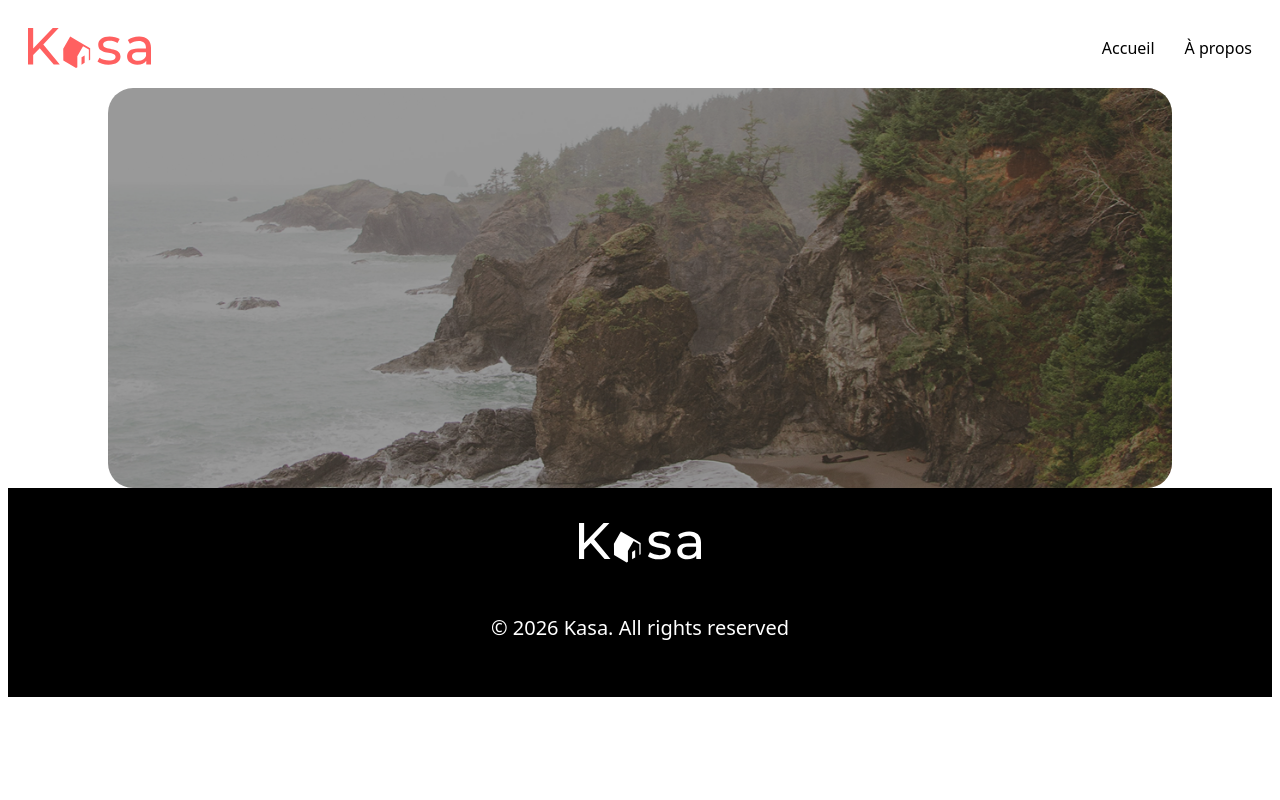
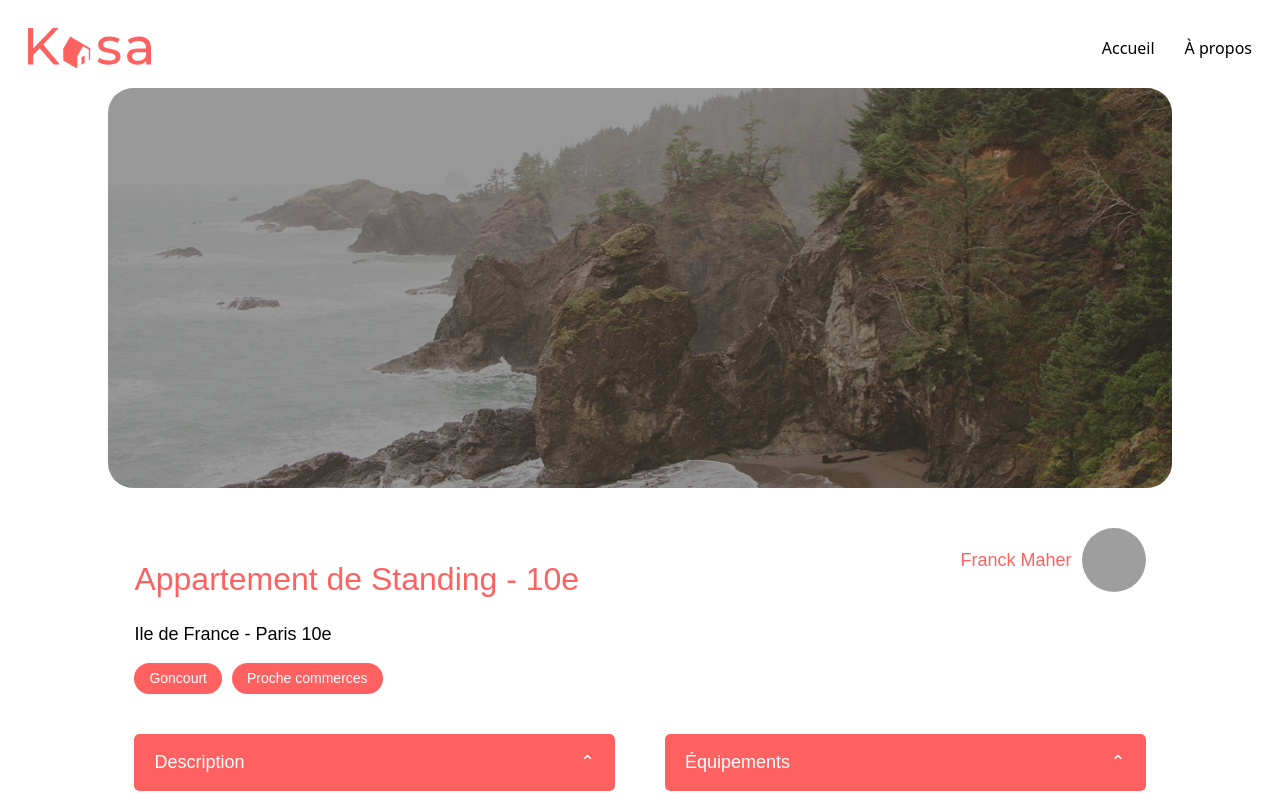
Before and after one commit to HutchAlpha/OpenClassRoom-Projet11-Kosa, a React (Vite) app: page /0979876d/detail in a window 1280 px wide. Shown: the top 800 px of the page. Built offline with nearby package versions, Linux system fonts and the light colour scheme; grey boxes are pictures that could not be loaded.

Commit message:
Avancement Style, systéme a constuire plus tard + systéme étoile + multi img

```diff
--- a/public/Scss/Detail.scss
+++ b/public/Scss/Detail.scss
@@ -22,3 +22,179 @@
     object-fit: cover;
   }
 }
+
+
+
+/* =========================
+   CONTENEUR GLOBAL
+========================= */
+
+.Detail {
+  width: 80%;
+  margin: 40px auto 80px;
+  font-family: sans-serif;
+  color: #ff6060;
+}
+
+/* =========================
+   TITRE + INFOS
+========================= */
+
+.BlockTitle {
+  display: flex;
+  justify-content: space-between;
+  align-items: flex-start;
+  margin-top: 30px;
+
+  &__Left {
+    max-width: 70%;
+
+    h2 {
+      font-size: 32px;
+      font-weight: 500;
+      margin-bottom: 5px;
+    }
+
+    p {
+      color: black;
+      font-size: 18px;
+      margin-bottom: 15px;
+    }
+  }
+
+  &__Tags {
+    display: flex;
+    gap: 10px;
+
+    span {
+      background-color: #ff6060;
+      color: white;
+      padding: 5px 15px;
+      border-radius: 20px;
+      font-size: 14px;
+      white-space: nowrap;
+    }
+  }
+
+  &__Right {
+    display: flex;
+    flex-direction: column;
+    align-items: flex-end;
+    gap: 15px;
+
+    .host {
+      display: flex;
+      align-items: center;
+      gap: 10px;
+
+      span {
+        font-size: 18px;
+        text-align: right;
+      }
+
+      img {
+        width: 64px;
+        height: 64px;
+        border-radius: 50%;
+        object-fit: cover;
+      }
+    }
+
+    .rating {
+      display: flex;
+      gap: 8px;
+
+      svg {
+        width: 20px;
+        height: 20px;
+        fill: #ff6060;
+
+        &.inactive {
+          fill: #e3e3e3;
+        }
+      }
+    }
+  }
+}
+
+/* =========================
+   ACCORDÉONS (Description / Équipements)
+========================= */
+
+.contenueDetail {
+  width: 100%;
+  margin-top: 40px;
+
+  .accordeon {
+    display: flex;
+    gap: 50px;
+
+    .accordeon-item {
+      width: 50%;
+      border-radius: 5px;
+      overflow: hidden;
+
+      .accordeon-entete {
+        padding: 15px 20px;
+        background-color: #ff6060;
+        color: #fff;
+        display: flex;
+        justify-content: space-between;
+        align-items: center;
+        cursor: pointer;
+        font-size: 18px;
+        border-radius: 5px;
+      }
+
+      .accordeon-icone {
+        transition: transform 0.3s ease;
+      }
+
+      .accordeon-contenu {
+        background-color: #f7f7f7;
+        color: black;
+        padding: 0 20px;
+        max-height: 0;
+        overflow: hidden;
+        transition: max-height 0.3s ease, padding 0.3s ease;
+        line-height: 1.6;
+      }
+
+      &.est-ouvert {
+        .accordeon-icone {
+          transform: rotate(180deg);
+        }
+
+        .accordeon-contenu {
+          max-height: 300px;
+          padding: 20px;
+        }
+      }
+    }
+  }
+}
+
+
+.ImgPresentationDetail {
+  position: relative;
+  height: 400px;
+  margin: 0 100px;
+  border-radius: 25px;
+  overflow: hidden;
+  display: flex;
+  align-items: center;
+  justify-content: center;
+
+  &::after {
+    content: "";
+    position: absolute;
+    inset: 0;
+    background: rgba(0, 0, 0, 0.4);
+  }
+
+  .BackgroundImg {
+    width: 100%;
+    height: 100%;
+    object-fit: cover;
+  }
+}
--- a/src/Detail.jsx
+++ b/src/Detail.jsx
@@ -1,14 +1,69 @@
-
 import '../public/Scss/Detail.scss';
 import ImgPresentation from '../public/Img/fond.png';
+import Donnee from '../public/donnee.json';
+import { useParams } from 'react-router-dom';
 
 function Detail() {
-  return  (
-  <>
-    <div className="ImgPresentationDetail">
-      <img src={ImgPresentation} alt="Background" className="BackgroundImg"/>
-    </div>
-  </>
-) ;}
+  const { id } = useParams();
+
+  const item = Donnee.find(element => element.id === id);
+
+
+
+  return (
+    <>
+      <div className="ImgPresentationDetail">
+        <img src={ImgPresentation} alt="Background" className="BackgroundImg" />
+      </div>
+
+      <div className="Detail">
+        <div className="BlockTitle">
+          <div className="BlockTitle__Left">
+            <h2>{item.title}</h2>
+            <p>{item.location}</p>
+
+            <div className="BlockTitle__Tags">
+              {item.tags.map(tag => (
+                <span key={tag}>{tag}</span>
+              ))}
+            </div>
+          </div>
+
+          <div className="BlockTitle__Right">
+            <div className="host">
+              <span>{item.host.name}</span>
+              <img src={item.host.picture} alt={item.host.name} />
+            </div>
+
+            <div className="rating">
+              {/* étoiles */}
+            </div>
+          </div>
+        </div>
+
+        <div className="contenueDetail">
+          <div className="accordeon">
+            <div className="accordeon-item">
+              <div className="accordeon-entete">Description <span className="accordeon-icone">⌃</span></div>
+              <div className="accordeon-contenu">{item.description}</div>
+            </div>
+
+            <div className="accordeon-item">
+              <div className="accordeon-entete">Équipements <span className="accordeon-icone">⌃</span></div>
+              <div className="accordeon-contenu">
+                <ul>
+                  {item.equipments.map(eq => (
+                    <li key={eq}>{eq}</li>
+                  ))}
+                </ul>
+              </div>
+            </div>
+          </div>
+        </div>
+      </div>
+
+    </>
+  );
+}
 
 export default Detail;
```
